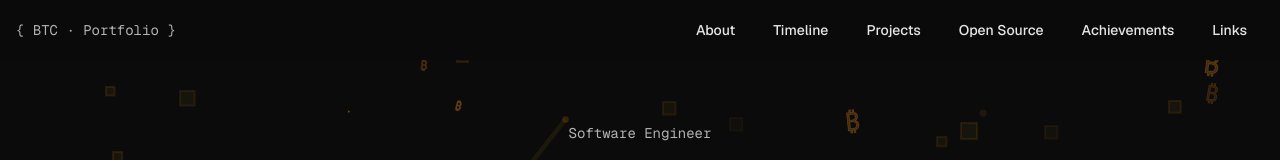
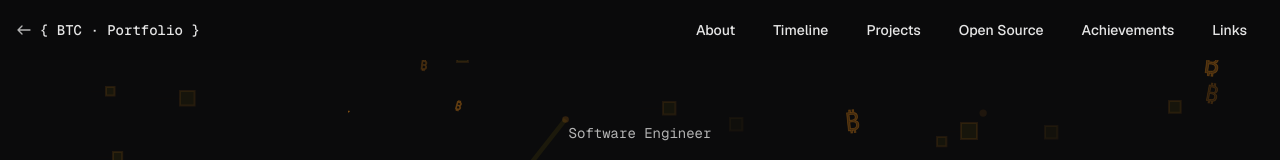
Before and after one commit to krrish-sehgal/personal-portfolio, a Next.js app: page / in a window 1280 px wide. Shown: the top 160 px of the page. Built offline with nearby package versions, Linux system fonts and the light colour scheme.

Commit message:
chore: add back arrow

```diff
--- a/components/navbar.tsx
+++ b/components/navbar.tsx
@@ -25,10 +25,25 @@ export function Navbar({ showNavLinks = true }: NavbarProps) {
       <nav className="container mx-auto flex items-center justify-between px-4 py-3">
         <a
           href="/"
-          className="font-mono text-sm text-muted-foreground hover:text-foreground"
+          className="group flex items-center gap-2 font-mono text-sm font-medium transition-all hover:scale-105"
           aria-label="Go to home"
         >
-          {"{ BTC · Portfolio }"}
+          <svg
+            className="w-4 h-4 text-muted-foreground group-hover:text-[#F7931A] transition-colors"
+            fill="none"
+            stroke="currentColor"
+            viewBox="0 0 24 24"
+          >
+            <path
+              strokeLinecap="round"
+              strokeLinejoin="round"
+              strokeWidth={2}
+              d="M3 12h18M3 12l6-6m-6 6l6 6"
+            />
+          </svg>
+          <span className="text-foreground group-hover:text-[#F7931A] transition-colors">
+            {"{ BTC · Portfolio }"}
+          </span>
         </a>
         {showNavLinks && (
           <div className="flex items-center gap-1">
```
